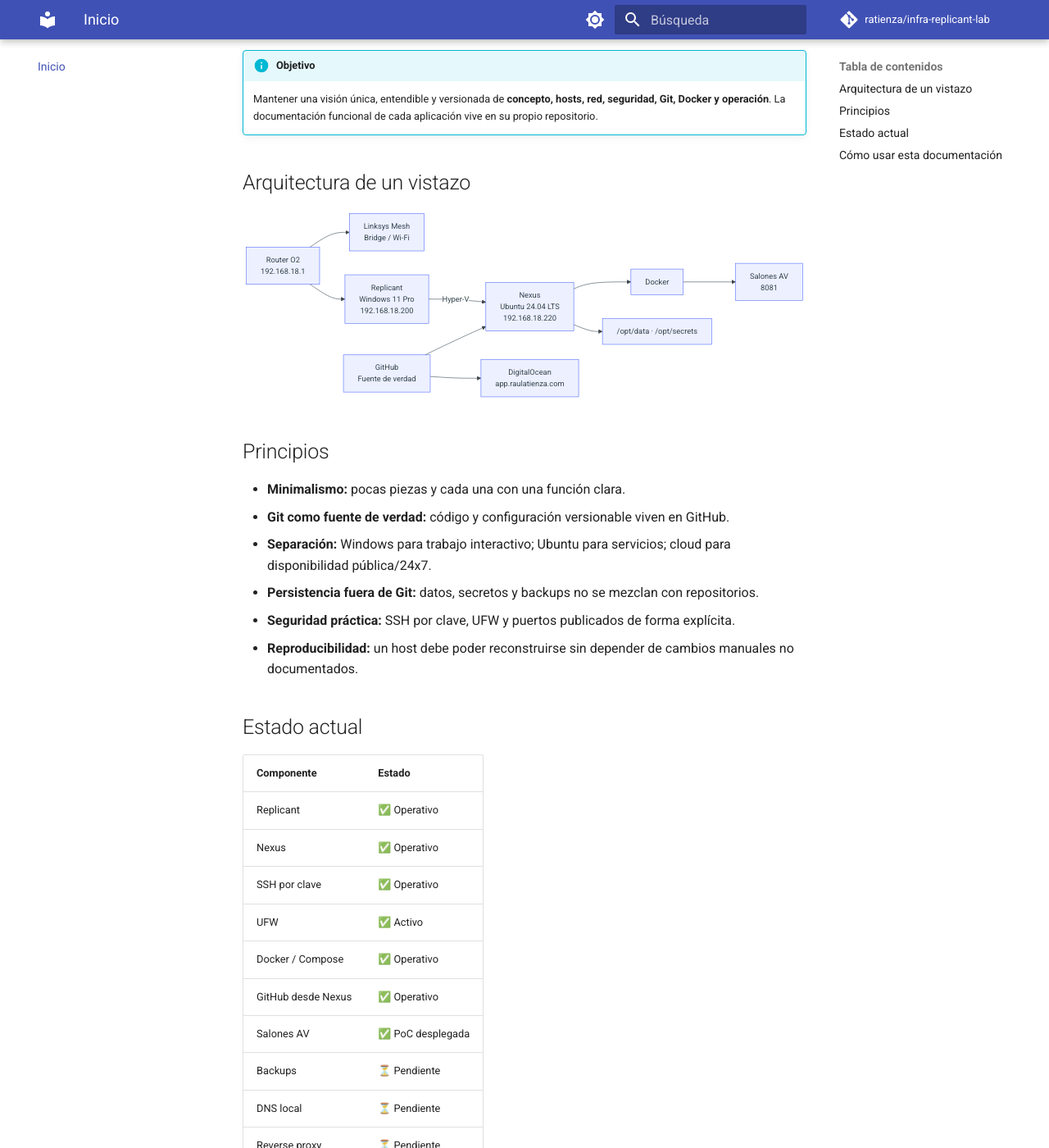
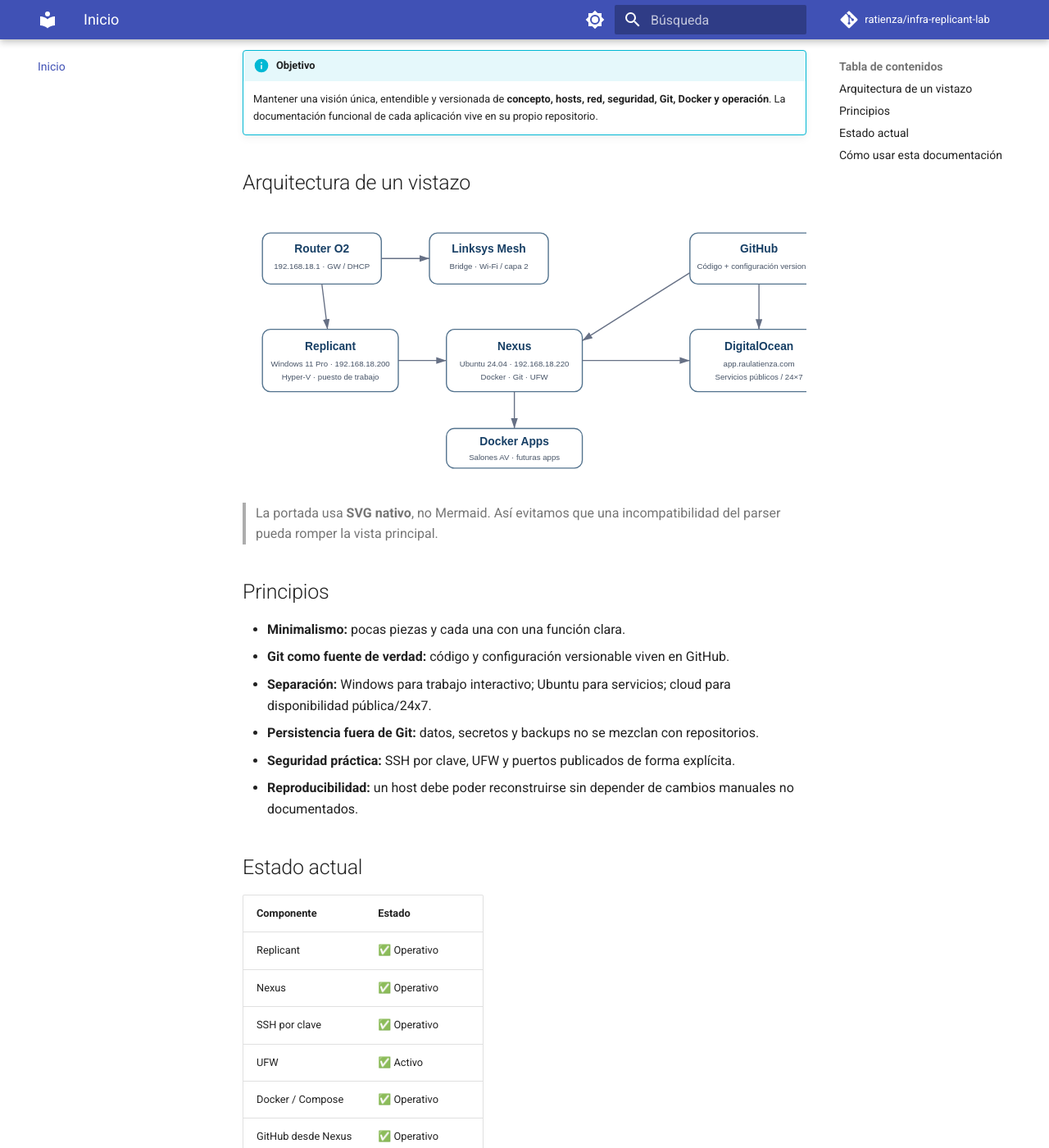
Before and after one commit to ratienza/infra-replicant-lab, an MkDocs documentation site: the page built from docs/index.md, in a window 1280 px wide and 1400 px high, scrolled down 212 px. Shown: the whole window at 82% size. Built offline with MkDocs 1.6.1 and Material for MkDocs 9.7.7, drawn with Linux system fonts in a browser that asks for light colours; comment, search, counter and statistics services are not loaded.

Commit message:
Replace homepage Mermaid with robust inline SVG

````diff
--- a/docs/index.md
+++ b/docs/index.md
@@ -7,17 +7,58 @@
 
 ## Arquitectura de un vistazo
 
-```mermaid
-flowchart LR
-    O2["Router O2<br/>192.168.18.1"] --> MESH["Linksys Mesh<br/>Bridge / Wi-Fi"]
-    O2 --> R["Replicant<br/>Windows 11 Pro<br/>192.168.18.200"]
-    R -->|Hyper-V| N["Nexus<br/>Ubuntu 24.04 LTS<br/>192.168.18.220"]
-    GH["GitHub<br/>Fuente de verdad"] --> N
-    GH --> DO["DigitalOcean<br/>app.raulatienza.com"]
-    N --> D["Docker"]
-    D --> SA["Salones AV<br/>8081"]
-    N --> DATA["/opt/data · /opt/secrets"]
-```
+<div class="replicant-architecture" style="overflow-x:auto; margin:1rem 0;">
+<svg viewBox="0 0 1100 470" xmlns="http://www.w3.org/2000/svg" role="img" aria-label="Arquitectura Replicant Lab" style="width:100%; min-width:760px; height:auto;">
+  <defs>
+    <marker id="arrow-index" markerWidth="10" markerHeight="10" refX="9" refY="3" orient="auto">
+      <path d="M0,0 L0,6 L9,3 z" fill="#667085"/>
+    </marker>
+  </defs>
+  <style>
+    .rb{fill:#fff;stroke:#52728d;stroke-width:2}.rt{font:700 20px sans-serif;fill:#173f65}.rs{font:14px sans-serif;fill:#475467}.rl{stroke:#667085;stroke-width:2;marker-end:url(#arrow-index)}
+  </style>
+  <rect x="35" y="35" width="210" height="90" rx="14" class="rb"/>
+  <text x="140" y="70" text-anchor="middle" class="rt">Router O2</text>
+  <text x="140" y="98" text-anchor="middle" class="rs">192.168.18.1 · GW / DHCP</text>
+
+  <rect x="330" y="35" width="210" height="90" rx="14" class="rb"/>
+  <text x="435" y="70" text-anchor="middle" class="rt">Linksys Mesh</text>
+  <text x="435" y="98" text-anchor="middle" class="rs">Bridge · Wi-Fi / capa 2</text>
+
+  <rect x="35" y="205" width="240" height="110" rx="14" class="rb"/>
+  <text x="155" y="242" text-anchor="middle" class="rt">Replicant</text>
+  <text x="155" y="270" text-anchor="middle" class="rs">Windows 11 Pro · 192.168.18.200</text>
+  <text x="155" y="294" text-anchor="middle" class="rs">Hyper-V · puesto de trabajo</text>
+
+  <rect x="360" y="205" width="240" height="110" rx="14" class="rb"/>
+  <text x="480" y="242" text-anchor="middle" class="rt">Nexus</text>
+  <text x="480" y="270" text-anchor="middle" class="rs">Ubuntu 24.04 · 192.168.18.220</text>
+  <text x="480" y="294" text-anchor="middle" class="rs">Docker · Git · UFW</text>
+
+  <rect x="790" y="35" width="245" height="90" rx="14" class="rb"/>
+  <text x="912" y="70" text-anchor="middle" class="rt">GitHub</text>
+  <text x="912" y="98" text-anchor="middle" class="rs">Código + configuración versionable</text>
+
+  <rect x="790" y="205" width="245" height="110" rx="14" class="rb"/>
+  <text x="912" y="242" text-anchor="middle" class="rt">DigitalOcean</text>
+  <text x="912" y="270" text-anchor="middle" class="rs">app.raulatienza.com</text>
+  <text x="912" y="294" text-anchor="middle" class="rs">Servicios públicos / 24×7</text>
+
+  <rect x="360" y="380" width="240" height="70" rx="14" class="rb"/>
+  <text x="480" y="410" text-anchor="middle" class="rt">Docker Apps</text>
+  <text x="480" y="435" text-anchor="middle" class="rs">Salones AV · futuras apps</text>
+
+  <line x1="245" y1="80" x2="330" y2="80" class="rl"/>
+  <line x1="140" y1="125" x2="150" y2="205" class="rl"/>
+  <line x1="275" y1="260" x2="360" y2="260" class="rl"/>
+  <line x1="790" y1="105" x2="600" y2="225" class="rl"/>
+  <line x1="912" y1="125" x2="912" y2="205" class="rl"/>
+  <line x1="600" y1="260" x2="790" y2="260" class="rl"/>
+  <line x1="480" y1="315" x2="480" y2="380" class="rl"/>
+</svg>
+</div>
+
+> La portada usa **SVG nativo**, no Mermaid. Así evitamos que una incompatibilidad del parser pueda romper la vista principal.
 
 ## Principios
 
````
